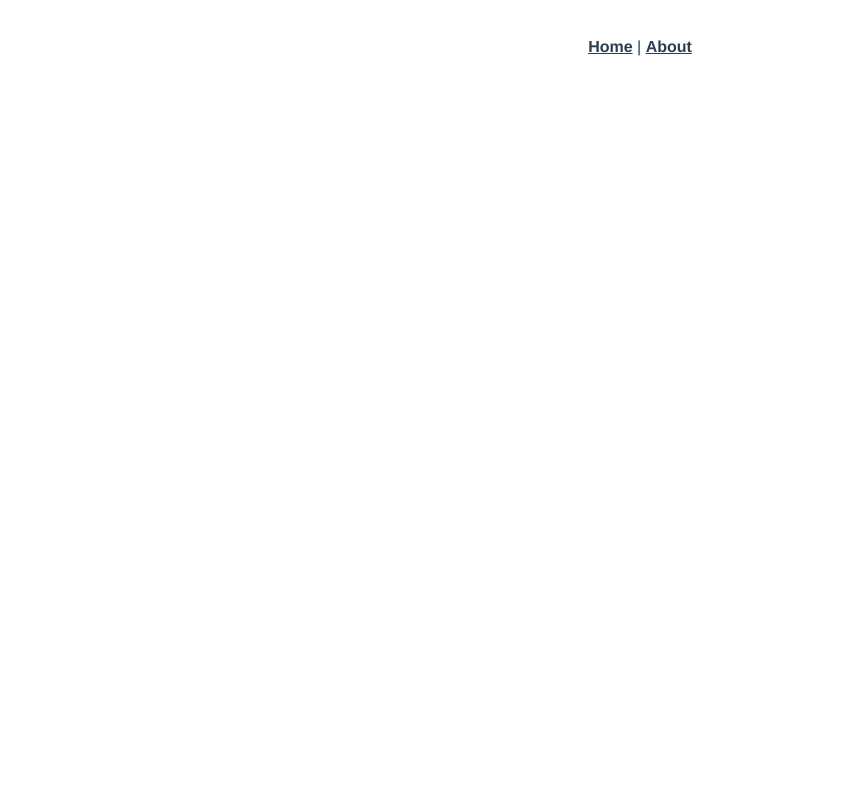
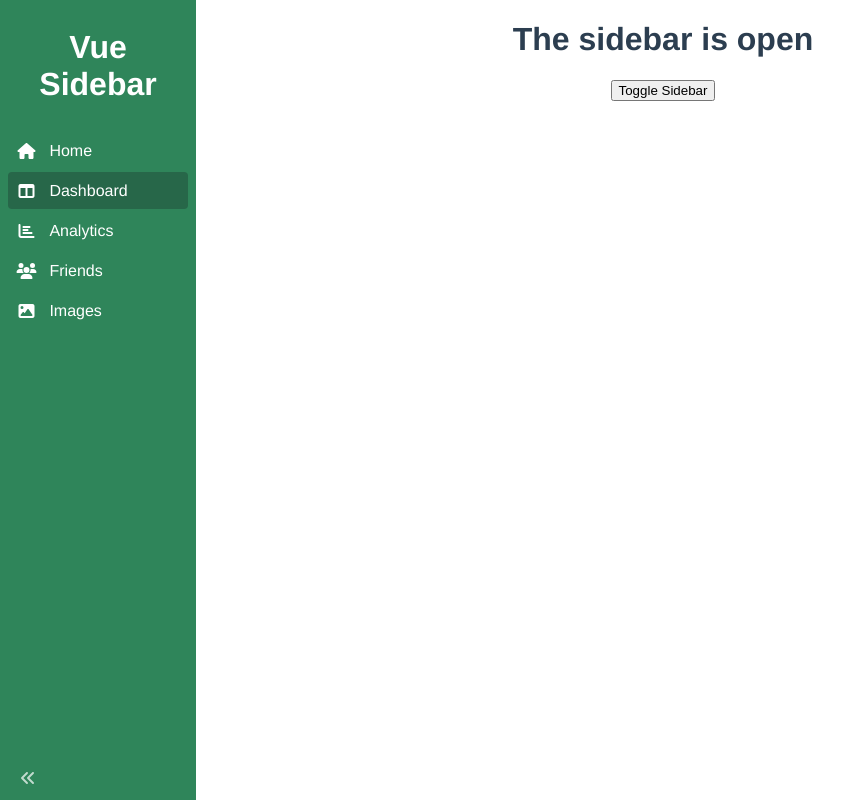
Before and after one commit to LevasyukDY/EnergyFacultyWebsite, a Vue app: page /dashboard in a window 1280 px wide. Before the commit this address had no page. Shown: the whole page, without its empty margins (0-867 px from the left). Built offline with nearby package versions, Linux system fonts and the light colour scheme.

Commit message:
Добавлено боковое меню

```diff
--- a/package.json
+++ b/package.json
@@ -8,9 +8,11 @@
     "lint": "vue-cli-service lint"
   },
   "dependencies": {
+    "@fortawesome/fontawesome-free": "^6.0.0",
     "core-js": "^3.6.5",
     "vue": "^3.0.0",
-    "vue-router": "^4.0.0-0"
+    "vue-router": "^4.0.0-0",
+    "vuex": "^4.0.2"
   },
   "devDependencies": {
     "@vue/cli-plugin-babel": "~4.5.15",
--- a/src/App.vue
+++ b/src/App.vue
@@ -1,8 +1,12 @@
+<script>
+import Sidebar from "@/components/sidebar/Sidebar";
+export default {
+  components: { Sidebar },
+};
+</script>
+
 <template>
-  <div id="nav">
-    <router-link to="/">Home</router-link> |
-    <router-link to="/about">About</router-link>
-  </div>
+  <Sidebar />
   <router-view />
 </template>
 
--- /dev/null
+++ b/src/components/sidebar/Sidebar.vue
@@ -0,0 +1,85 @@
+<script>
+import SidebarLink from "./SidebarLink";
+import { collapsed, toggleSidebar, sidebarWidth } from "./state";
+
+export default {
+  props: {},
+  components: { SidebarLink },
+  setup() {
+    return { collapsed, toggleSidebar, sidebarWidth };
+  },
+};
+</script>
+
+<template>
+  <div class="sidebar" :style="{ width: sidebarWidth }">
+    <h1>
+      <span v-if="collapsed">
+        <div>V</div>
+        <div>S</div>
+      </span>
+      <span v-else> Vue Sidebar </span>
+    </h1>
+
+    <SidebarLink to="/" icon="fas fa-home">Home</SidebarLink>
+    <SidebarLink to="/dashboard" icon="fas fa-columns">Dashboard</SidebarLink>
+    <SidebarLink to="/analytics" icon="fas fa-chart-bar">Analytics</SidebarLink>
+    <SidebarLink to="/friends" icon="fas fa-users">Friends</SidebarLink>
+    <SidebarLink to="/image" icon="fas fa-image">Images</SidebarLink>
+
+    <span
+      class="collapse-icon"
+      :class="{ 'rotate-180': collapsed }"
+      @click="toggleSidebar"
+    >
+      <i class="fas fa-angle-double-left" />
+    </span>
+  </div>
+</template>
+
+<style>
+:root {
+  --sidebar-bg-color: #2f855a;
+  --sidebar-item-hover: #38a169;
+  --sidebar-item-active: #276749;
+}
+</style>
+
+<style scoped>
+.sidebar {
+  color: white;
+  background-color: var(--sidebar-bg-color);
+
+  float: left;
+  position: fixed;
+  z-index: 1;
+  top: 0;
+  left: 0;
+  bottom: 0;
+  padding: 0.5em;
+
+  transition: 0.3s ease;
+
+  display: flex;
+  flex-direction: column;
+}
+
+.sidebar h1 {
+  height: 2.5em;
+}
+
+.collapse-icon {
+  position: absolute;
+  bottom: 0;
+  padding: 0.75em;
+
+  color: rgba(255, 255, 255, 0.7);
+
+  transition: 0.2s linear;
+}
+
+.rotate-180 {
+  transform: rotate(180deg);
+  transition: 0.2s linear;
+}
+</style>
--- /dev/null
+++ b/src/components/sidebar/SidebarLink.vue
@@ -0,0 +1,72 @@
+<script>
+import { computed } from "vue";
+import { useRoute } from "vue-router";
+import { collapsed } from "./state";
+
+export default {
+  props: {
+    to: { type: String, required: true },
+    icon: { type: String, required: true },
+  },
+  setup(props) {
+    const route = useRoute();
+    const isActive = computed(() => route.path === props.to);
+    return { isActive, collapsed };
+  },
+};
+</script>
+
+<template>
+  <router-link :to="to" class="link" :class="{ active: isActive }">
+    <i class="icon" :class="icon" />
+    <transition name="fade">
+      <span v-if="!collapsed">
+        <slot />
+      </span>
+    </transition>
+  </router-link>
+</template>
+
+<style scoped>
+.fade-enter-active,
+.fade-leave-active {
+  transition: opacity 0.1s;
+}
+
+.fade-enter,
+.fade-leave-to {
+  opacity: 0;
+}
+
+.link {
+  display: flex;
+  align-items: center;
+
+  cursor: pointer;
+  position: relative;
+  font-weight: 400;
+  user-select: none;
+
+  margin: 0.1em 0;
+  padding: 0.4em;
+  border-radius: 0.25em;
+  height: 1.5em;
+
+  color: white;
+  text-decoration: none;
+}
+
+.link:hover {
+  background-color: var(--sidebar-item-hover);
+}
+
+.link.active {
+  background-color: var(--sidebar-item-active);
+}
+
+.link .icon {
+  flex-shrink: 0;
+  width: 25px;
+  margin-right: 10px;
+}
+</style>
--- /dev/null
+++ b/src/components/sidebar/state.js
@@ -0,0 +1,10 @@
+import { ref, computed } from "vue";
+
+export const collapsed = ref(false);
+export const toggleSidebar = () => (collapsed.value = !collapsed.value);
+
+export const SIDEBAR_WIDTH = 180;
+export const SIDEBAR_WIDTH_COLLAPSED = 38;
+export const sidebarWidth = computed(
+  () => `${collapsed.value ? SIDEBAR_WIDTH_COLLAPSED : SIDEBAR_WIDTH}px`
+);
--- a/src/main.js
+++ b/src/main.js
@@ -2,4 +2,6 @@
 import App from "./App.vue";
 import router from "./router";
 
+import "@fortawesome/fontawesome-free/js/all";
+
 createApp(App).use(router).mount("#app");
--- a/src/router/index.js
+++ b/src/router/index.js
@@ -8,13 +8,14 @@
     component: Home,
   },
   {
+    path: "/dashboard",
+    name: "Dashboard",
+    component: () => import("../views/Dashboard.vue"),
+  },
+  {
     path: "/about",
     name: "About",
-    // route level code-splitting
-    // this generates a separate chunk (about.[hash].js) for this route
-    // which is lazy-loaded when the route is visited.
-    component: () =>
-      import(/* webpackChunkName: "about" */ "../views/About.vue"),
+    component: () => import("../views/About.vue"),
   },
 ];
 
--- /dev/null
+++ b/src/views/Dashboard.vue
@@ -0,0 +1,22 @@
+<template>
+  <div class="dashboard">
+    <h1>The sidebar is {{ collapsed ? "closed" : "open" }}</h1>
+    <button @click="toggleSidebar">Toggle Sidebar</button>
+  </div>
+</template>
+
+<script>
+import { collapsed, toggleSidebar } from "@/components/sidebar/state";
+
+export default {
+  setup() {
+    return { collapsed, toggleSidebar };
+  },
+};
+</script>
+
+<style scoped>
+.dashboard {
+  margin-left: 46px;
+}
+</style>
--- a/src/views/Home.vue
+++ b/src/views/Home.vue
@@ -16,3 +16,9 @@
   },
 };
 </script>
+
+<style scoped>
+.home {
+  margin-left: 46px;
+}
+</style>
```
Also changed, not shown: 1 other file (tests, documents, lock files or other folders).
